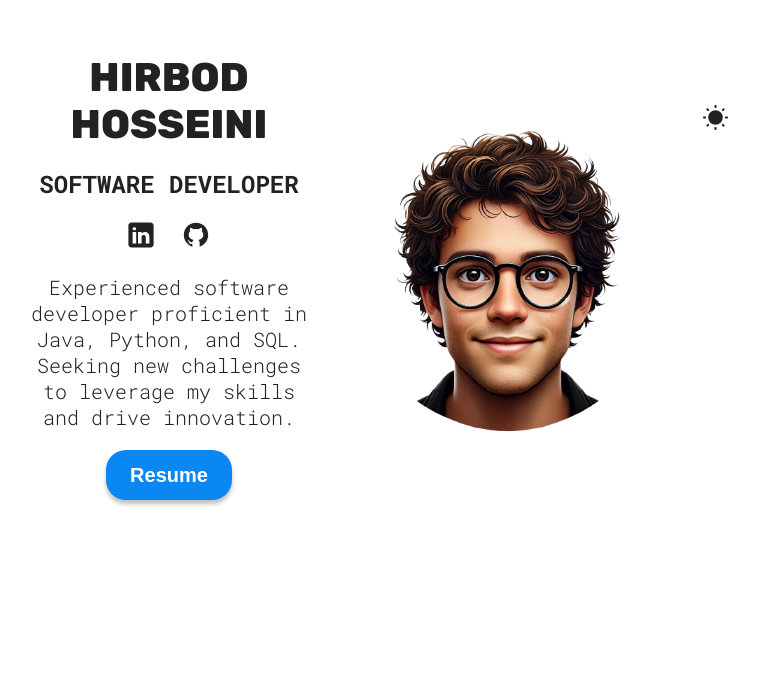
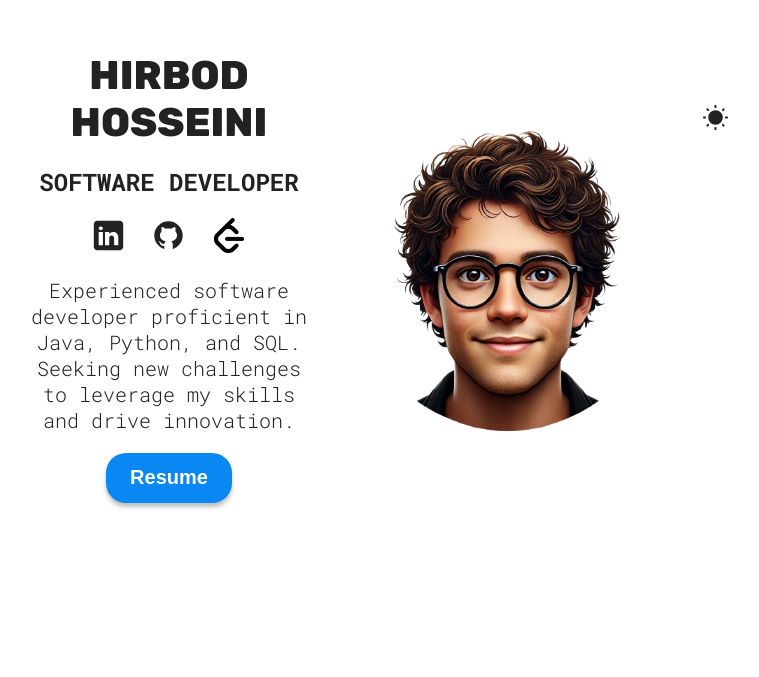
Before and after one commit to Hirbod03/PersonalWebsite, a React (Vite) app: page / in a window 1280 px wide. Shown: the part 123-800 px from the top of the page, without its empty margins (286-1045 px from the left). Built offline with nearby package versions, Linux system fonts and the light colour scheme.

Commit message:
Added leetcode icon with link to account. Adjust icon items width and height to combat minor styling issue.

```diff
--- a/src/sections/Hero/Hero.jsx
+++ b/src/sections/Hero/Hero.jsx
@@ -2,10 +2,12 @@ import styles from './HeroStyles.module.css'
 import heroImg from '../../assets/hero-img.png'
 import sun from '../../assets/sun.svg'
 import moon from '../../assets/moon.png'
-import linkedInIconLight from '../../assets/linkedin-light.svg'
+import linkedinIconLight from '../../assets/linkedin-light.svg'
 import githubIconDark from '../../assets/github-dark.svg'
-import linkedInIconDark from '../../assets/linkedin-dark.svg'
+import linkedinIconDark from '../../assets/linkedin-dark.svg'
 import githubIconLight from '../../assets/github-light.svg'
+import leetcodeIconLight from '../../assets/leetcode-light.png'
+import leetcodeIconDark from '../../assets/leetcode-dark.png'
 import CV from '../../assets/cv.pdf'
 import { useTheme } from '../../common/ThemeContext.jsx'
 
@@ -14,7 +16,8 @@ function Hero() {
 
     const themeIcon = theme === 'light' ? sun : moon
     const githubIcon = theme === 'light' ? githubIconLight : githubIconDark
-    const linkedInIcon = theme === 'light' ? linkedInIconLight : linkedInIconDark
+    const linkedinIcon = theme === 'light' ? linkedinIconLight : linkedinIconDark
+    const leetcodeIcon = theme == 'light' ? leetcodeIconLight : leetcodeIconDark
 
     return (
     <div className={`${styles.container} heroSection`}>
@@ -37,10 +40,13 @@ function Hero() {
                 <h2>Software Developer</h2>
                 <span>
                     <a href="https://www.linkedin.com/in/hirbod03/" target="_blank">
-                        <img src={linkedInIcon} alt="LinkedIn Icon" />
+                        <img src={linkedinIcon} alt="LinkedIn-Icon" />
                     </a>
                     <a href="https://github.com/Hirbod03" target="_blank">
-                        <img src={githubIcon} alt="GitHub Icon" />
+                        <img src={githubIcon} alt="GitHub-Icon" />
+                    </a>
+                    <a href="https://leetcode.com/u/Hirbod/" target="_blank">
+                        <img src={leetcodeIcon} alt="LeetCode-Icon" />
                     </a>
                 </span>
                 <p className={styles.description}>
--- a/src/sections/Hero/HeroStyles.module.css
+++ b/src/sections/Hero/HeroStyles.module.css
@@ -20,12 +20,15 @@
             margin: 0;
 
             img {
-                width: 30px;
+                width: 35px;
+                aspect-ratio: 1/1;
+                object-fit: contain;
                 transition: transform 0.5s ease-in-out, opacity 0.5s ease-in-out;
             }
 
             img:hover {
                 transform: scale(1.1);
+                opacity: 0.8;
             }
         }
     }
```
Also changed, not shown: src/assets/leetcode-dark.png (added), src/assets/leetcode-light.png (added).
